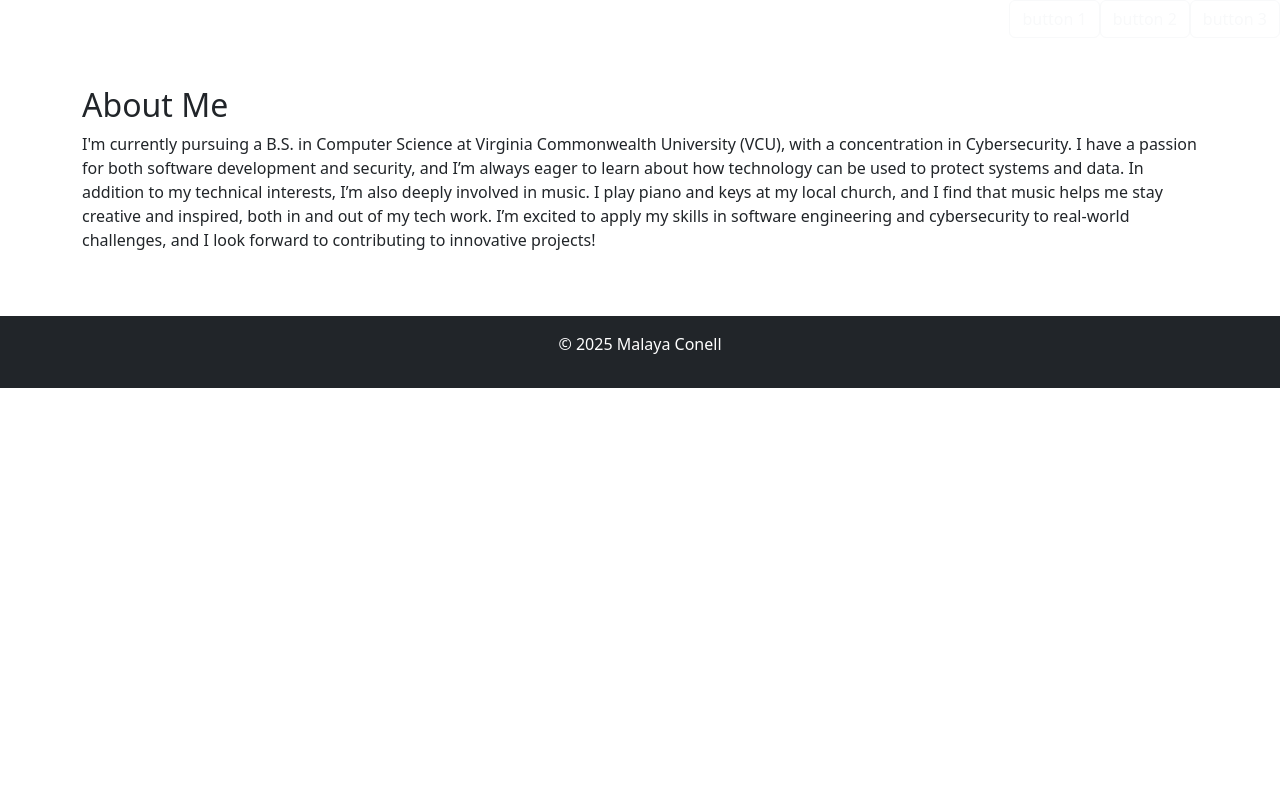
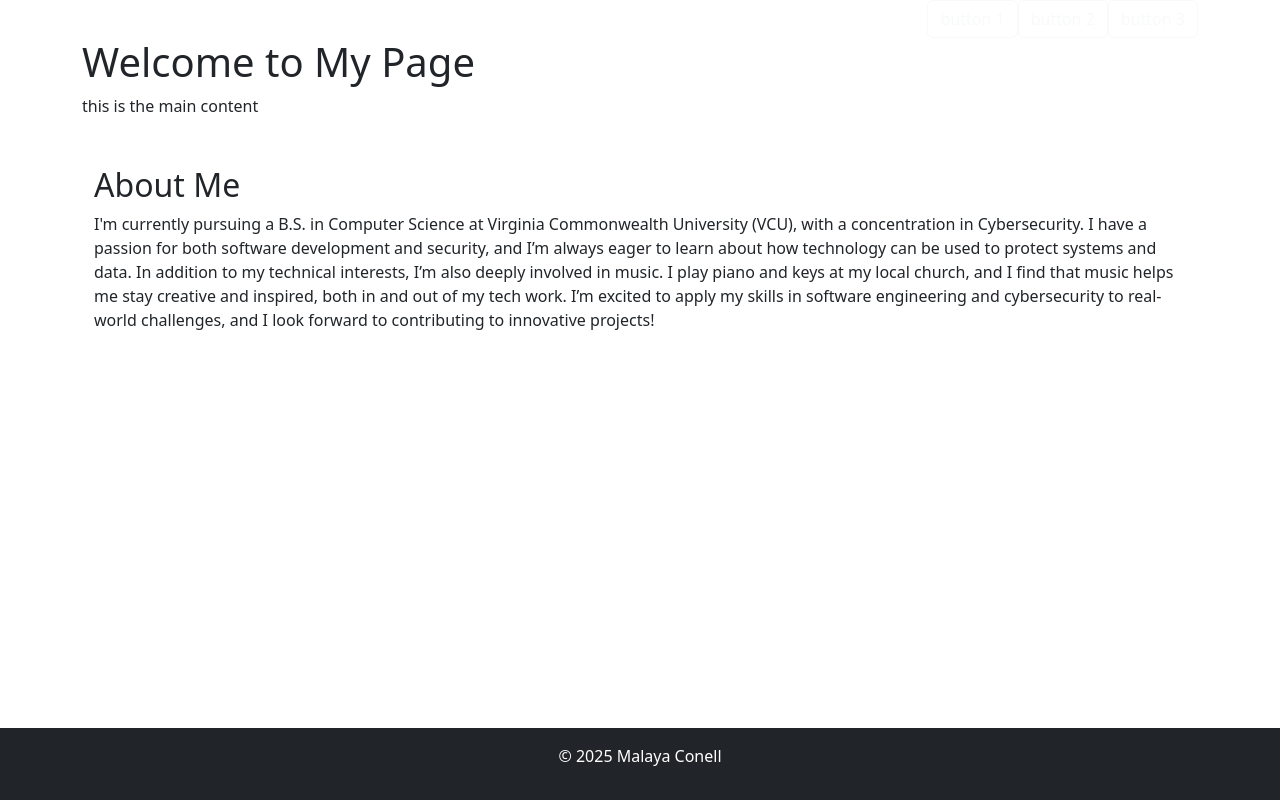
Before and after one commit to malaya-c/portfolio, a plain HTML site: page index.html in a window 1280 px wide. Drawn offline with nearby package versions, Linux system fonts and the light colour scheme.

Commit message:
changing the div containers around

```diff
--- a/index.html
+++ b/index.html
@@ -6,19 +6,33 @@
   <title>My Portfolio</title>
   <link href="https://cdn.jsdelivr.net/npm/bootstrap@5.3.5/dist/css/bootstrap.min.css" rel="stylesheet"
     integrity="sha384-SgOJa3DmI69IUzQ2PVdRZhwQ+dy64/BUtbMJw1MZ8t5HZApcHrRKUc4W0kG879m7" crossorigin="anonymous">
+  <style>
+    html,
+    body {
+      background-size: cover;
+      background-position: center;
+      height: 100%;
+    }
+  </style>
 </head>
 
-<body class="d-flex flex-column justify-content-center bg-dark.bg-gradient ">
+<body class="d-flex flex-column">
 
+  <!--main content-->
+  <div class="container flex-grow-1">
     <div class="d-flex justify-content-end">
       <button type="button" class="btn btn-outline-light">button 1</button>
       <button type="button" class="btn btn-outline-light">button 2</button>
       <button type="button" class="btn btn-outline-light">button 3</button>
     </div>
 
+    <h1>Welcome to My Page</h1>
+    <p> this is the main content</p>
+
     <section class="container my-5">
       <h2>About Me</h2>
-    <p>I'm currently pursuing a B.S. in Computer Science at Virginia Commonwealth University (VCU), with a concentration
+      <p>I'm currently pursuing a B.S. in Computer Science at Virginia Commonwealth University (VCU), with a
+        concentration
         in Cybersecurity.
         I have a passion for both software development and security, and I’m always eager to learn about
         how technology can be used to protect systems and data. In addition to my technical interests, I’m also deeply
@@ -29,6 +43,8 @@
         and I look forward to contributing to innovative projects!</p>
     </section>
 
+  </div>
+
   <footer class="bg-dark text-white text-center py-3">
     <p>&copy; 2025 Malaya Conell</p>
   </footer>
```
Lines whose indentation alone changed are shown as unchanged.
